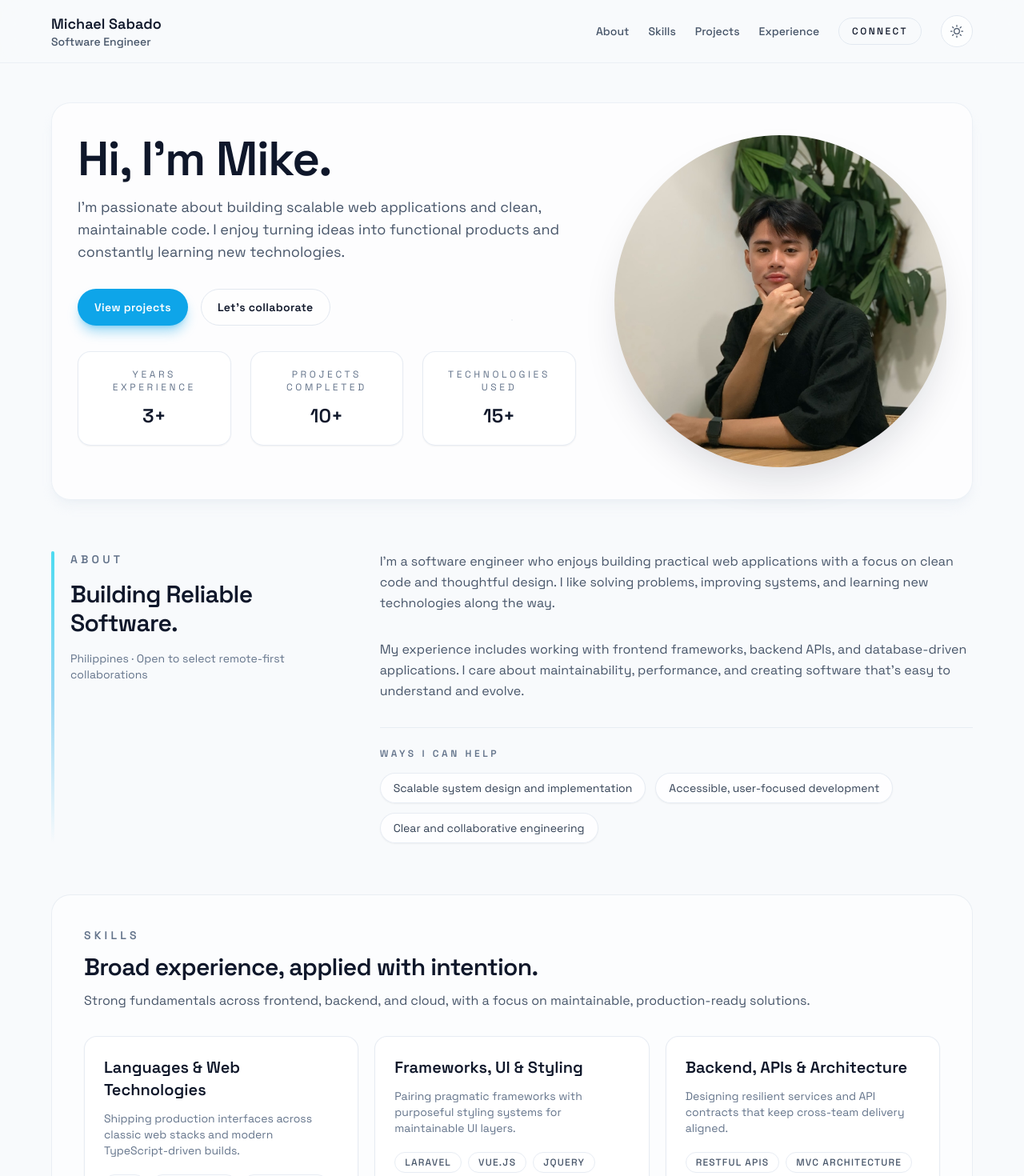
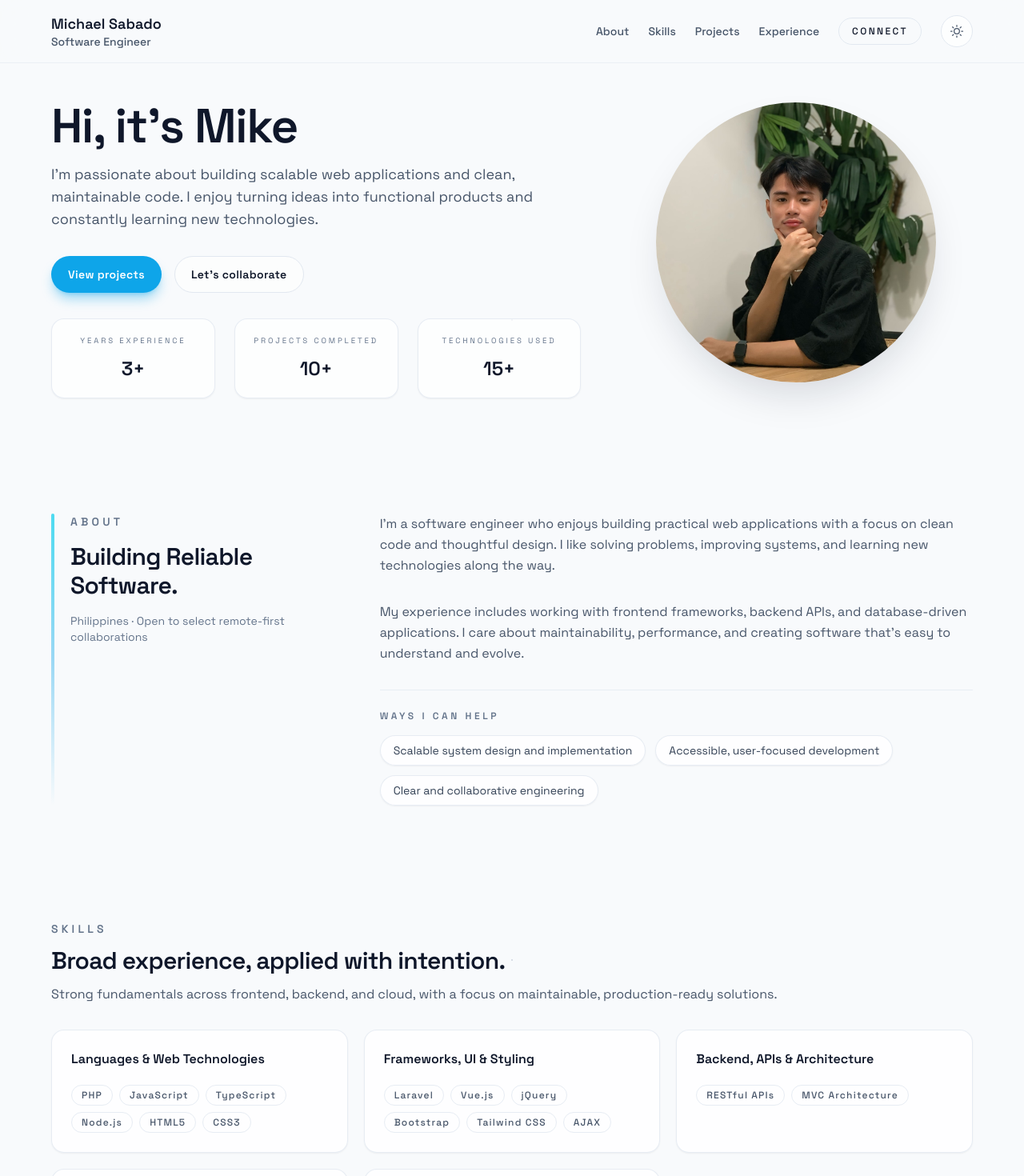
Before and after one commit to michaelsabado/michaelsabado.github.io, a Vue app: page / in a window 1280 px wide. Shown: the top 1470 px of the page at 80% size. Built offline with nearby package versions, Linux system fonts and the light colour scheme.

Commit message:
Refactor UI

```diff
--- a/src/App.vue
+++ b/src/App.vue
@@ -16,11 +16,11 @@ import Footer from './components/Footer.vue'
     <main
       class="mx-auto flex w-full max-w-6xl flex-col gap-10 px-4 pb-24 pt-28 sm:gap-12 sm:px-6 lg:gap-16 lg:px-0 lg:pt-32"
     >
-      <Hero />
-      <About />
-      <Skills />
-      <Projects />
-      <WorkExperience />
+      <Hero class="mb-20" />
+      <About class="mb-20" />
+      <Skills class="mb-20" />
+      <Projects class="mb-20" />
+      <WorkExperience class="mb-20" />
       <Contact />
       <DownloadCV />
     </main>
--- a/src/components/Hero.vue
+++ b/src/components/Hero.vue
@@ -10,10 +10,7 @@ const hasHeroImage = computed(() => Boolean(heroImageSrc.value))
 </script>
 
 <template>
-  <section
-    id="hero"
-    class="rounded-3xl border border-slate-200/60 bg-white/65 px-6 py-6 shadow-lg shadow-slate-200/40 sm:px-8 sm:py-10 dark:border-slate-800/60 dark:bg-slate-900/30 dark:shadow-none"
-  >
+  <section id="hero">
     <div class="grid gap-10 sm:gap-12 lg:grid-cols-[1.2fr,0.8fr]">
       <div class="order-2 space-y-8 text-pretty lg:order-1">
         <p
@@ -26,7 +23,7 @@ const hasHeroImage = computed(() => Boolean(heroImageSrc.value))
           <h1
             class="text-3xl font-semibold tracking-tight text-slate-900 text-balance sm:text-4xl lg:text-5xl xl:text-6xl dark:text-white"
           >
-            Hi, I’m {{ profile.nickname }}.
+            Hi, it's {{ profile.nickname }}
           </h1>
           <p
             class="text-base leading-relaxed text-slate-600 sm:text-lg dark:text-slate-300"
@@ -53,7 +50,7 @@ const hasHeroImage = computed(() => Boolean(heroImageSrc.value))
             class="rounded-2xl border border-slate-200/80 bg-white/70 px-4 py-5 text-center shadow-sm dark:border-slate-800/80 dark:bg-slate-900/60"
           >
             <dt
-              class="text-xs uppercase tracking-[0.3em] text-slate-500 dark:text-slate-400"
+              class="text-[0.6rem] uppercase tracking-[0.3em] text-slate-500 dark:text-slate-400"
             >
               {{ metric.label }}
             </dt>
@@ -65,7 +62,7 @@ const hasHeroImage = computed(() => Boolean(heroImageSrc.value))
       </div>
 
       <div
-        class="order-1 relative mx-auto aspect-square w-full max-w-[320px] overflow-hidden rounded-full text-white shadow-card sm:max-w-[360px] lg:order-2 lg:max-w-[420px]"
+        class="order-1 relative mx-auto aspect-square w-full max-w-[200px] overflow-hidden rounded-full text-white shadow-card sm:max-w-[250px] lg:order-2 lg:max-w-[350px]"
       >
         <div class="absolute inset-0">
           <img
--- a/src/components/ProjectCard.vue
+++ b/src/components/ProjectCard.vue
@@ -83,7 +83,7 @@ const displayIndex = computed(() => props.index + 1)
           </div>
         </div>
 
-        <div class="flex flex-col gap-3 sm:flex-row">
+        <!-- <div class="flex flex-col gap-3 sm:flex-row">
           <a
             v-if="project.github"
             :href="project.github"
@@ -102,7 +102,7 @@ const displayIndex = computed(() => props.index + 1)
           >
             Live demo
           </a>
-        </div>
+        </div> -->
       </div>
 
       <div class="lg:w-[42%] space-y-4">
--- a/src/components/Skills.vue
+++ b/src/components/Skills.vue
@@ -5,7 +5,7 @@ import { skills } from '../data/skills'
 <template>
   <section
     id="skills"
-    class="space-y-8 rounded-3xl border border-slate-200/70 bg-white/60 px-6 py-6 sm:px-8 sm:py-8 md:px-10 md:py-10 dark:border-slate-800/70 dark:bg-slate-900/40"
+    class="space-y-8"
   >
     <div class="flex flex-col gap-3">
       <p class="section-heading">Skills</p>
@@ -26,17 +26,17 @@ import { skills } from '../data/skills'
         :key="skill.title"
         class="flex flex-col rounded-2xl border border-slate-200/80 bg-white/80 p-5 shadow-sm transition hover:-translate-y-1 hover:shadow-card sm:p-6 dark:border-slate-800/80 dark:bg-slate-900/60"
       >
-        <h3 class="text-xl font-semibold text-slate-900 dark:text-white">
+        <h3 class="text-l font-semibold text-slate-900 dark:text-white">
           {{ skill.title }}
         </h3>
-        <p class="mt-3 text-sm text-slate-500 dark:text-slate-400">
+        <!-- <p class="mt-3 text-sm text-slate-500 dark:text-slate-400">
           {{ skill.description }}
-        </p>
+        </p> -->
         <div class="mt-5 flex flex-wrap gap-2">
           <span
             v-for="item in skill.items"
             :key="item"
-            class="rounded-full border border-slate-200/80 px-3 py-1 text-xs font-medium uppercase tracking-widest text-slate-600 dark:border-slate-700 dark:text-slate-300"
+            class="rounded-full border border-slate-200/80 px-3 py-1 text-xs font-medium tracking-widest text-slate-600 dark:border-slate-700 dark:text-slate-300"
           >
             {{ item }}
           </span>
--- a/src/components/WorkExperience.vue
+++ b/src/components/WorkExperience.vue
@@ -21,16 +21,16 @@ import { workExperience } from '../data/work'
 
     <div class="relative space-y-10">
       <span
-        class="pointer-events-none absolute left-8 top-0 hidden h-full w-px -translate-x-1/2 bg-slate-200 md:block dark:bg-slate-800"
+        class="pointer-events-none absolute left-4 top-0 h-full w-px -translate-x-1/2 bg-slate-200 md:block dark:bg-slate-800"
       ></span>
 
       <article
         v-for="company in workExperience"
         :key="company.company"
-        class="relative rounded-3xl border border-slate-200/80 bg-white/90 p-6 shadow-card transition-all md:pl-16 dark:border-slate-800/80 dark:bg-slate-900/70"
+        class="relative transition-all pl-12"
       >
         <span
-          class="pointer-events-none absolute left-8 top-8 hidden h-4 w-4 -translate-x-1/2 rounded-full border-4 border-white bg-brand-500 shadow-[0_0_0_8px_rgba(14,165,233,0.2)] md:block dark:border-slate-900"
+          class="pointer-events-none absolute left-4 top-8 h-4 w-4 -translate-x-1/2 rounded-full border-4 border-white bg-brand-500 shadow-[0_0_0_8px_rgba(14,165,233,0.2)] md:block dark:border-slate-900"
         ></span>
 
         <div class="flex flex-col gap-4 md:flex-row md:items-center md:justify-between">
--- a/vite.config.js
+++ b/vite.config.js
@@ -4,4 +4,8 @@ import vue from '@vitejs/plugin-vue'
 // https://vite.dev/config/
 export default defineConfig({
   plugins: [vue()],
+  build: {
+    outDir: 'docs',
+    emptyOutDir: true,
+  },
 })
```
Also changed, not shown: 5 other files (tests, documents, lock files or other folders).
